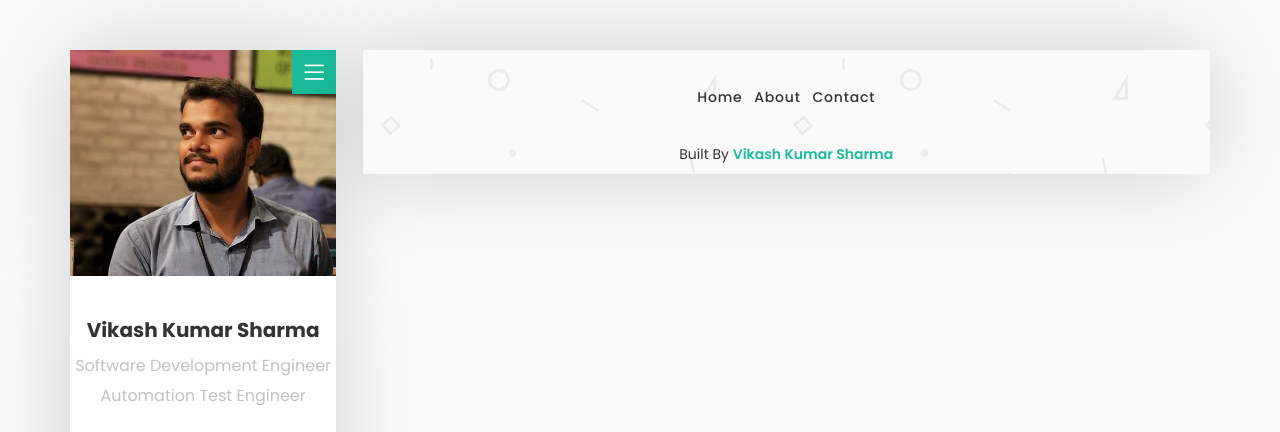
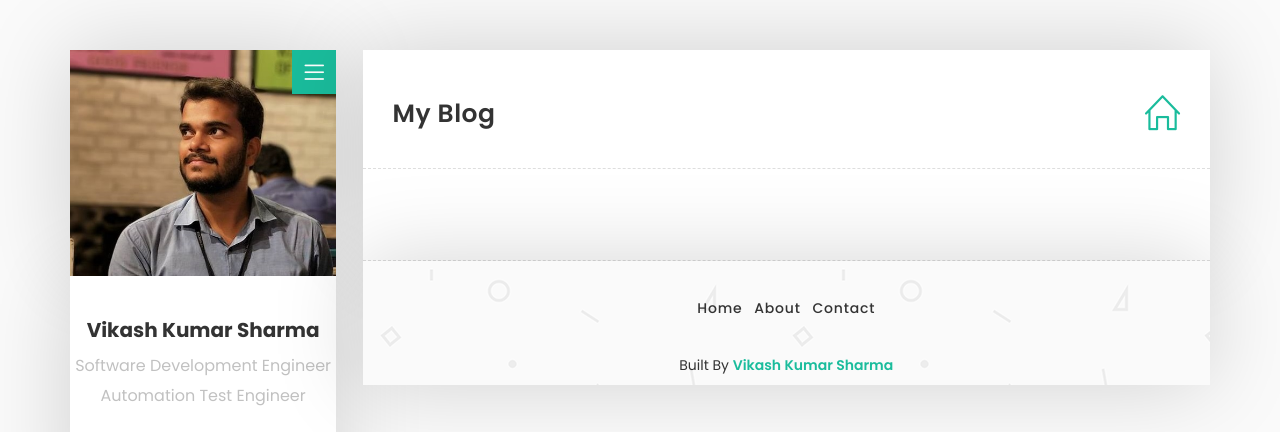
Before and after one commit to vikashhrs/myblog, a website: page public/index.html at #!/expand in a window 1280 px wide. Shown: the top 432 px of the page. Drawn offline with nearby package versions, Linux system fonts and the light colour scheme; some packages are replaced by stand-ins of ours; no server answers.

Commit message:
Not fixed yet

```diff
--- a/public/index.html
+++ b/public/index.html
@@ -19,8 +19,8 @@
     <title>Vikash - My Blog</title>
 
     <!-- Favicon -->
-    <link rel="shortcut icon" href="images/favicon/favicon.ico">
-    <link rel="apple-touch-icon" sizes="144x144" type="image/x-icon" href="images/favicon/apple-touch-icon.png">
+    <link rel="shortcut icon" href="https://www.freefavicon.com/freefavicons/letters/lowercase-v-152-269638.png">
+    <link rel="apple-touch-icon" sizes="144x144" type="image/x-icon" href="https://www.freefavicon.com/freefavicons/letters/lowercase-v-152-269638.png">
 
     <!-- All CSS Plugins -->
     <link rel="stylesheet" type="text/css" href="css/plugin.css">
--- a/public/single.html
+++ b/public/single.html
@@ -1,3 +1,38 @@
-<div ng-bind-html="body | unsafe">
+<!-- <div class="col-md-9">
+    <div class="col-md-12 page-body">
+        <div class="row">
+            <div class="sub-title">
+                <a href="index.html" title="Go to Home Page">
+                    <h2>Back Home</h2>
+                </a>
+                <a href="#comment" class="smoth-scroll"><i class="icon-bubbles"></i></a>
+            </div>
+            <div ng-bind-html="body | unsafe">
 
+            </div>
+         </div>
+    </div>
+</div>  -->
+
+<div class="col-md-12 page-body">
+    <div class="row">
+
+        <div class="sub-title">
+            <h2>My Blog</h2>
+            <a href="#!/"><i class="icon-home"></i></a>
+        </div>
+
+
+        <div class="col-md-12 content-page">
+
+
+            <div class="col-md-12 blog-spot">
+
+                <div ng-bind-html="body | unsafe">
+
+                </div>
+
+            </div>
+        </div>
+    </div>
 </div>
```
Also changed, not shown: public/blogs.html (+2 -2 lines).
